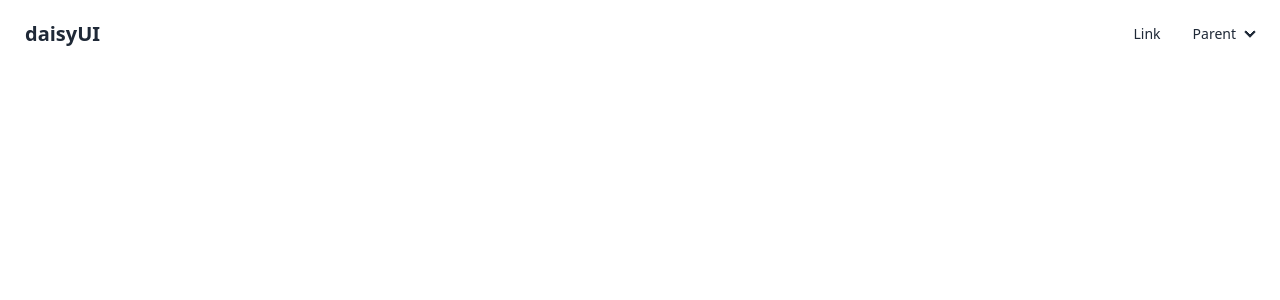
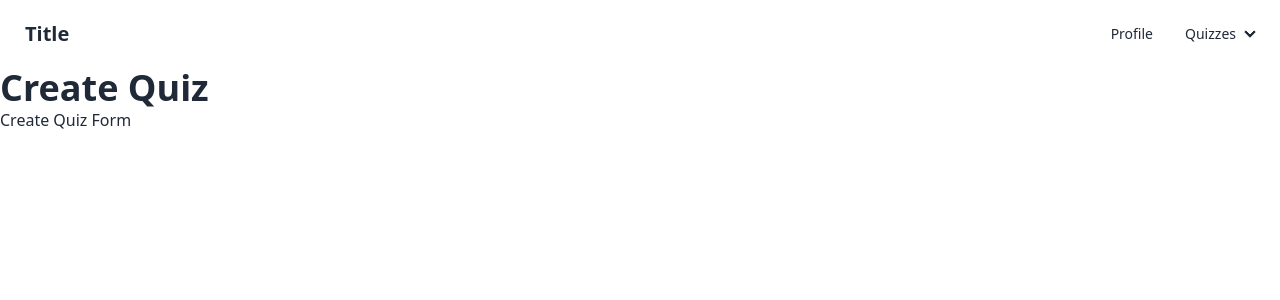
Before and after one commit to 240401-NET/KenanMcKenzie, a React (Vite) app in the folder p1/client/: page /create in a window 1280 px wide. Before the commit this address had no page. Shown: the top 300 px of the page. Built offline with nearby package versions, Linux system fonts and the light colour scheme.

Commit message:
added links to navbar + more boilerplate

```diff
--- a/p1/client/src/App.jsx
+++ b/p1/client/src/App.jsx
@@ -5,6 +5,7 @@ import PopularQuizzes from "./pages/PopularQuizzes"
 import UserQuizzes from "./pages/UserQuizzes"
 import SignIn from "./pages/SignIn"
 import SignUp from "./pages/SignUp"
+import CreateQuiz from "./pages/CreateQuiz"
 
 function App() {
 
@@ -18,6 +19,7 @@ function App() {
           <Route path="/user" element={<UserQuizzes />} />
           <Route path="/signin" element={<SignIn />} />
           <Route path="/signup" element={<SignUp />} />
+          <Route path="/create" element={<CreateQuiz />} />
         </Routes>
       </Router>
   )
--- /dev/null
+++ b/p1/client/src/api/axios.js
@@ -0,0 +1 @@
+//base url and specifying headers
--- /dev/null
+++ b/p1/client/src/api/quizService.js
@@ -0,0 +1 @@
+//crud calls
--- /dev/null
+++ b/p1/client/src/components/CreateQuizForm.jsx
@@ -0,0 +1,10 @@
+
+const CreateQuizForm = () => {
+  return (
+    <div>
+      <p>Create Quiz Form</p>
+    </div>
+  )
+}
+
+export default CreateQuizForm
--- /dev/null
+++ b/p1/client/src/components/Header.jsx
@@ -0,0 +1,13 @@
+import PropTypes from 'prop-types'
+
+const Header = ({ title }) => {
+  return (
+    <h1 className="text-4xl font-bold">{title}</h1>
+  )
+}
+
+export default Header
+
+Header.propTypes = {
+  title: PropTypes.string.isRequired
+}
--- a/p1/client/src/components/NavBar.jsx
+++ b/p1/client/src/components/NavBar.jsx
@@ -1,21 +1,22 @@
-
+import { Link } from "react-router-dom"
 const NavBar = () => {
   return (
     <div className="navbar bg-base-100">
   <div className="flex-1">
-    <a className="btn btn-ghost text-xl">daisyUI</a>
+    <a className="btn btn-ghost text-xl">Title</a>
   </div>
   <div className="flex-none">
     <ul className="menu menu-horizontal px-1">
-      <li><a>Link</a></li>
+      <li><a>Profile</a></li>
       <li>
         <details>
           <summary>
-            Parent
+            Quizzes
           </summary>
           <ul className="p-2 bg-base-100 rounded-t-none">
-            <li><a>Link 1</a></li>
-            <li><a>Link 2</a></li>
+            <li><Link to="/create">Create</Link></li>
+            <li><a>Saved (Open drawer?)</a></li>
+            <li><Link to="/popular">Popular</Link></li>
           </ul>
         </details>
       </li>
--- /dev/null
+++ b/p1/client/src/pages/CreateQuiz.jsx
@@ -0,0 +1,13 @@
+import CreateQuizForm from "../components/CreateQuizForm"
+import Header from "../components/Header"
+
+const CreateQuiz = () => {
+  return (
+    <div>
+      <Header title="Create Quiz" />
+      <CreateQuizForm />
+    </div>
+  )
+}
+
+export default CreateQuiz
--- a/p1/client/src/pages/PopularQuizzes.jsx
+++ b/p1/client/src/pages/PopularQuizzes.jsx
@@ -1,6 +1,7 @@
 import QuizzesTable from "../components/QuizzesTable"
 
 const PopularQuizzes = () => {
+  //useEffect -> import and call getPopular from /api ->set state
   return (
     <div>
       <p>popular quizzes</p>
```
